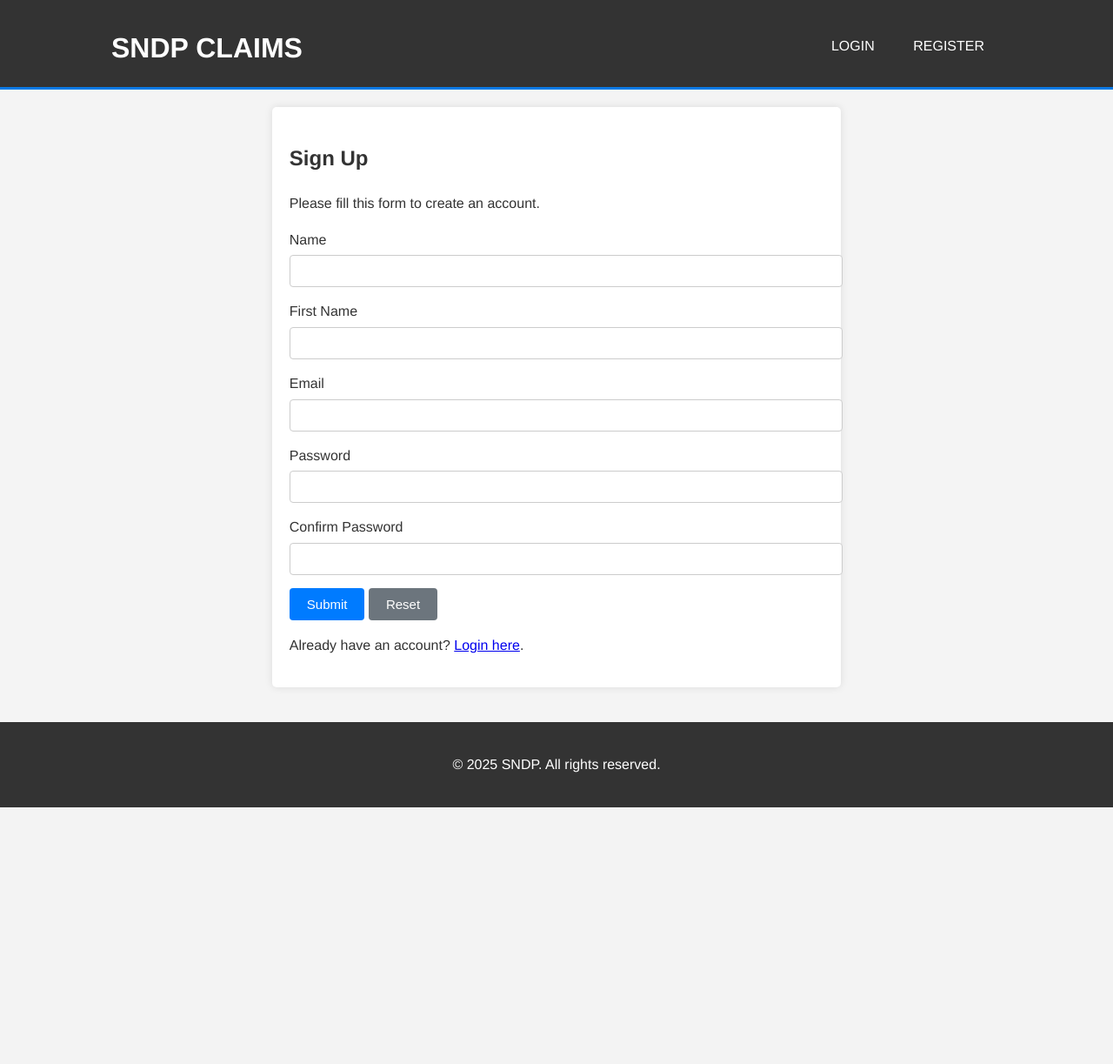
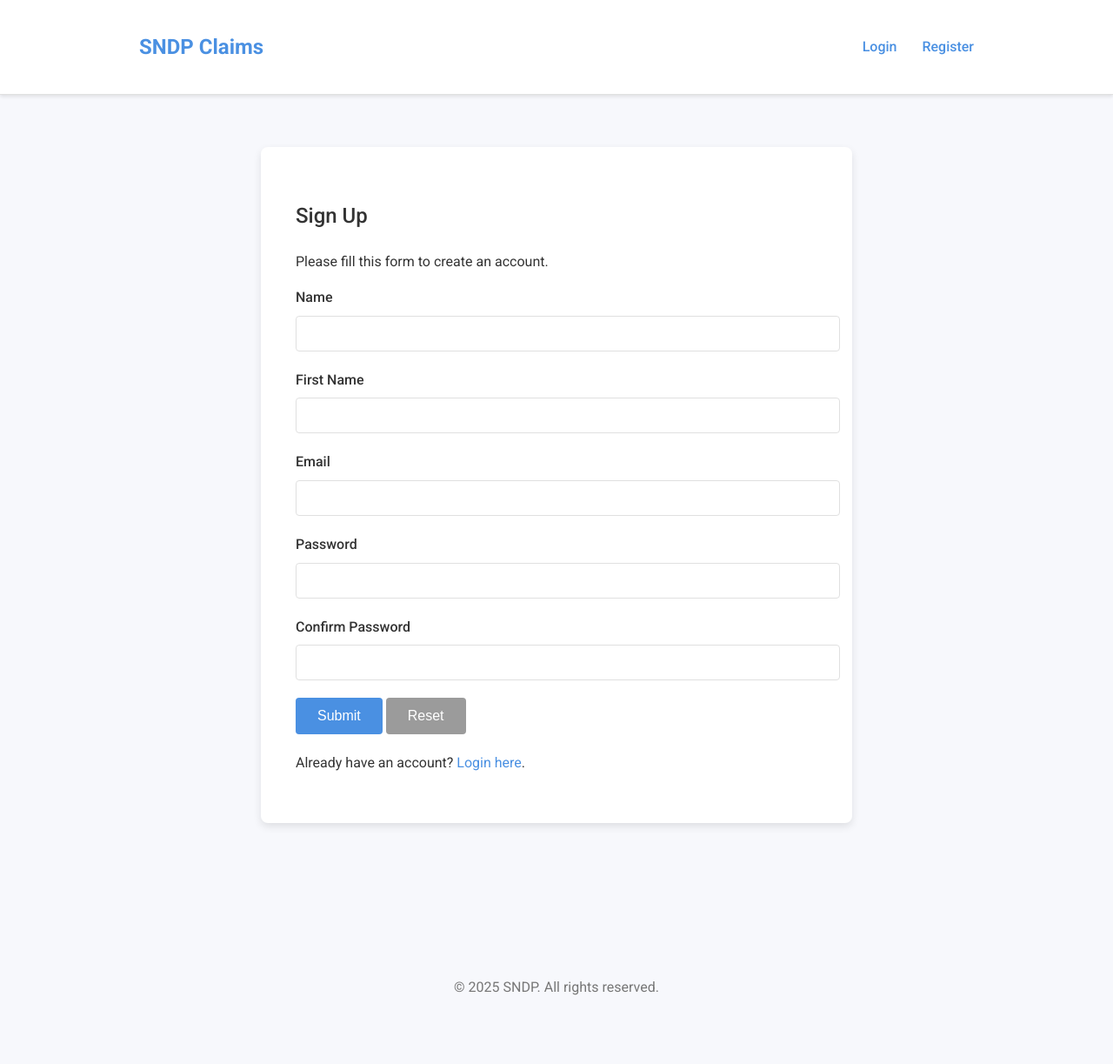
Before and after one commit to aladdinsa/GestionDesReclamations, a PHP site: page /register.php in a window 1280 px wide. Shown: the whole page at 87% size. Before the commit the page ends 928 px from the top, so only its background shows below. Run offline with PHP 8.4, Linux system fonts and the light colour scheme.

Commit message:
feat: Implement modern UI design with CSS
This commit introduces a complete visual redesign of the application to give it a modern and professional look and feel.

The new design includes:
- A clean color palette with a primary blue accent.
- Improved typography for better readability.
- A spacious, card-based layout.
- Redesigned forms, buttons, and tables with hover effects and better visual hierarchy.
- A consistent header and navigation across all pages.

The changes are implemented purely in CSS, as requested.

```diff
--- a/css/style.css
+++ b/css/style.css
@@ -1,179 +1,224 @@
-/* General Body Styles */
+/* --- Modern UI Redesign --- */
+
+/* --- General & Typography --- */
+@import url('https://fonts.googleapis.com/css2?family=Roboto:wght@400;500;700&display=swap');
+
+:root {
+    --primary-color: #4a90e2;
+    --secondary-color: #50e3c2;
+    --background-color: #f7f8fc;
+    --card-background-color: #ffffff;
+    --text-color: #333;
+    --light-text-color: #777;
+    --border-color: #e0e0e0;
+    --shadow-color: rgba(0, 0, 0, 0.1);
+}
+
 body {
-    font-family: 'Helvetica Neue', Helvetica, Arial, sans-serif;
+    font-family: 'Roboto', sans-serif;
     font-size: 16px;
     line-height: 1.6;
-    color: #333;
-    background-color: #f4f4f4;
+    color: var(--text-color);
+    background-color: var(--background-color);
     margin: 0;
-    padding: 0;
 }
 
-/* Container */
-.container {
-    width: 80%;
-    margin: auto;
-    overflow: hidden;
-    padding: 0 20px;
+h1, h2, h3 {
+    font-weight: 500;
 }
 
-/* Header */
-header {
-    background: #333;
-    color: #fff;
-    padding-top: 30px;
-    min-height: 70px;
-    border-bottom: #0779e4 3px solid;
+a {
+    color: var(--primary-color);
+    text-decoration: none;
+    transition: color 0.3s ease;
 }
 
-header a {
-    color: #fff;
-    text-decoration: none;
-    text-transform: uppercase;
-    font-size: 16px;
+a:hover {
+    color: #357abd;
 }
 
-header ul {
-    padding: 0;
-    margin: 0;
-    list-style: none;
-    float: right;
-    margin-top: 10px;
+
+/* --- Layout & Header --- */
+.container {
+    max-width: 960px;
+    margin: auto;
+    padding: 20px;
 }
 
-header li {
-    display: inline;
-    padding: 0 20px 0 20px;
+header {
+    background: var(--card-background-color);
+    border-bottom: 1px solid var(--border-color);
+    padding: 15px 0;
+    box-shadow: 0 2px 4px var(--shadow-color);
+}
+
+header .container {
+    display: flex;
+    justify-content: space-between;
+    align-items: center;
 }
 
 header .logo {
-    float: left;
-    text-transform: uppercase;
+    font-size: 1.5em;
+    font-weight: 700;
+    color: var(--primary-color);
     margin: 0;
 }
 
-/* Wrapper for content */
-.wrapper {
-    width: 60%;
-    margin: 20px auto;
-    padding: 20px;
-    background: #fff;
-    border-radius: 5px;
-    box-shadow: 0 0 10px rgba(0,0,0,0.1);
+header nav ul {
+    margin: 0;
+    padding: 0;
+    list-style: none;
 }
 
-/* Forms */
+header nav li {
+    display: inline;
+    margin-left: 25px;
+}
+
+header nav a {
+    font-weight: 500;
+}
+
+
+/* --- Card, Wrapper & Forms --- */
+.wrapper {
+    background: var(--card-background-color);
+    padding: 40px;
+    margin: 40px auto;
+    border-radius: 8px;
+    box-shadow: 0 4px 10px var(--shadow-color);
+    max-width: 600px;
+}
+
 .form-group {
-    margin-bottom: 15px;
+    margin-bottom: 20px;
 }
 
 .form-group label {
     display: block;
-    margin-bottom: 5px;
+    margin-bottom: 8px;
+    font-weight: 500;
 }
 
 .form-control {
     width: 100%;
-    padding: 10px;
-    border: 1px solid #ccc;
+    padding: 12px;
+    border: 1px solid var(--border-color);
     border-radius: 4px;
+    transition: border-color 0.3s ease, box-shadow 0.3s ease;
+}
+
+.form-control:focus {
+    outline: none;
+    border-color: var(--primary-color);
+    box-shadow: 0 0 0 3px rgba(74, 144, 226, 0.2);
 }
 
 .is-invalid {
-    border-color: #dc3545;
+    border-color: #e74c3c;
 }
 
 .invalid-feedback {
-    color: #dc3545;
+    color: #e74c3c;
     font-size: 14px;
     margin-top: 5px;
 }
 
-/* Buttons */
+
+/* --- Buttons --- */
 .btn {
     display: inline-block;
-    padding: 10px 20px;
+    padding: 12px 25px;
     border: none;
-    background: #5cb85c;
+    background: var(--primary-color);
     color: white;
     border-radius: 4px;
     cursor: pointer;
     text-decoration: none;
-    font-size: 15px;
+    font-size: 16px;
+    font-weight: 500;
+    transition: background-color 0.3s ease, transform 0.2s ease;
 }
 
-.btn-primary {
-    background: #007bff;
+.btn:hover {
+    background: #357abd;
+    transform: translateY(-2px);
 }
 
 .btn-secondary {
-    background: #6c757d;
+    background: #9b9b9b;
+}
+.btn-secondary:hover {
+    background: #888;
 }
 
 .btn-danger {
-    background: #dc3545;
+    background: #e74c3c;
+}
+.btn-danger:hover {
+    background: #c0392b;
 }
 
-/* Alerts */
-.alert {
-    padding: 15px;
-    margin-bottom: 20px;
-    border: 1px solid transparent;
-    border-radius: 4px;
-}
-
-.alert-danger {
-    color: #721c24;
-    background-color: #f8d7da;
-    border-color: #f5c6cb;
-}
-
-/* Tables */
+/* --- Tables --- */
 table {
     width: 100%;
     margin-top: 20px;
     border-collapse: collapse;
-}
-
-table, th, td {
-    border: 1px solid #ddd;
+    background-color: var(--card-background-color);
+    box-shadow: 0 4px 10px var(--shadow-color);
+    border-radius: 8px;
+    overflow: hidden;
 }
 
 th, td {
-    padding: 12px;
+    padding: 15px;
     text-align: left;
+    border-bottom: 1px solid var(--border-color);
 }
 
 th {
-    background-color: #f2f2f2;
+    background-color: #f9fafb;
+    font-weight: 500;
 }
 
-tr:nth-child(even) {
-    background-color: #f9f9f9;
+tr:last-child td {
+    border-bottom: none;
 }
 
-/* Dashboard Menu */
+tr:hover {
+    background-color: #f5f5f5;
+}
+
+
+/* --- Dashboard & Reports --- */
 .dashboard-menu a {
     display: block;
-    padding: 15px;
-    margin-bottom: 10px;
-    background-color: #f8f9fa;
-    border: 1px solid #dee2e6;
+    padding: 20px;
+    margin-bottom: 15px;
+    background-color: var(--card-background-color);
+    border: 1px solid var(--border-color);
     text-decoration: none;
-    color: #495057;
+    color: var(--text-color);
     font-size: 18px;
-    border-radius: 5px;
+    border-radius: 8px;
+    transition: transform 0.2s ease, box-shadow 0.2s ease;
 }
 
 .dashboard-menu a:hover {
-    background-color: #e9ecef;
+    transform: translateY(-3px);
+    box-shadow: 0 6px 12px var(--shadow-color);
 }
 
-/* Footer */
+.report-section {
+    margin-bottom: 40px;
+}
+
+
+/* --- Footer --- */
 footer {
     text-align: center;
-    padding: 20px;
-    margin-top: 20px;
-    color: #fff;
-    background-color: #333;
+    padding: 40px 20px;
+    margin-top: 40px;
+    color: var(--light-text-color);
 }
```
